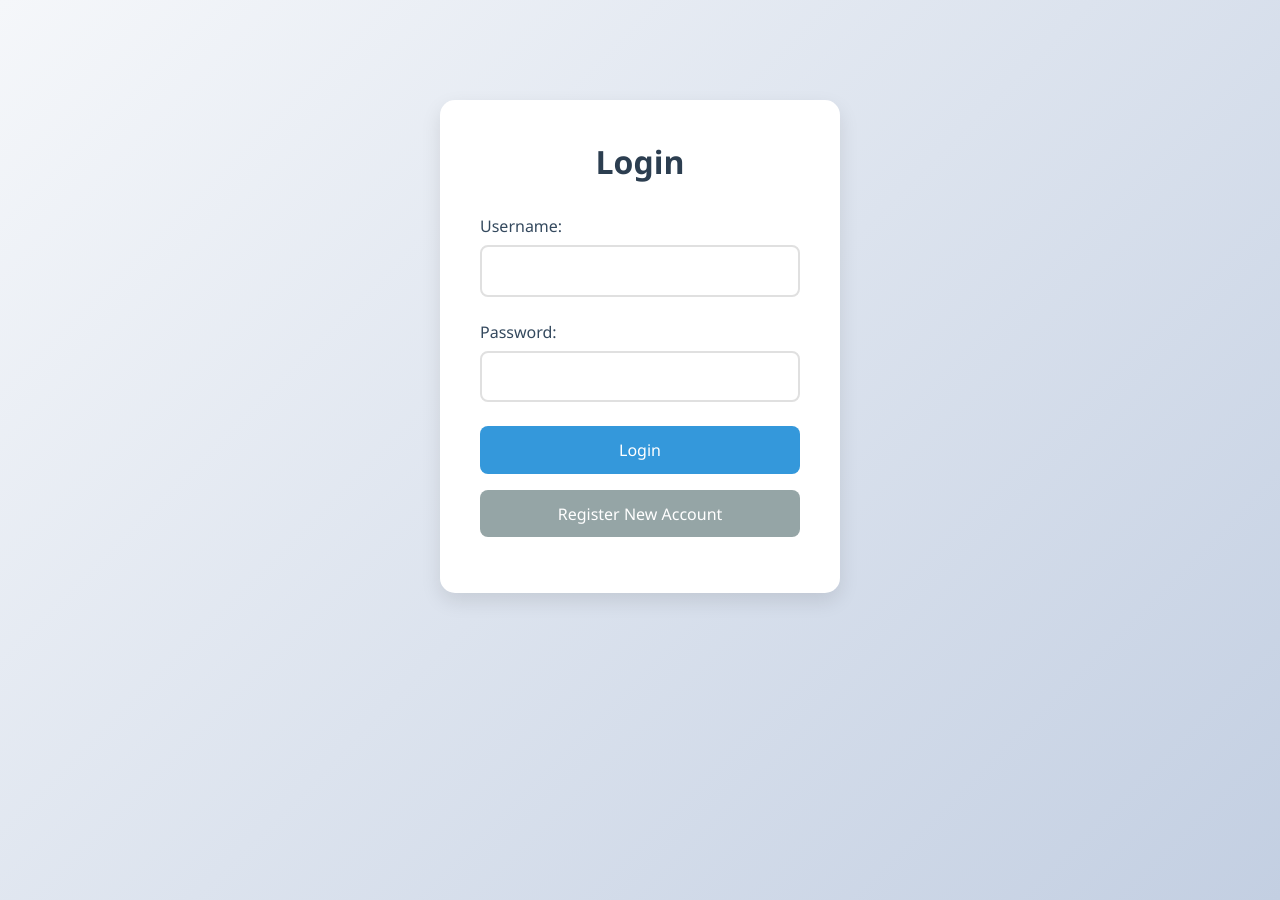
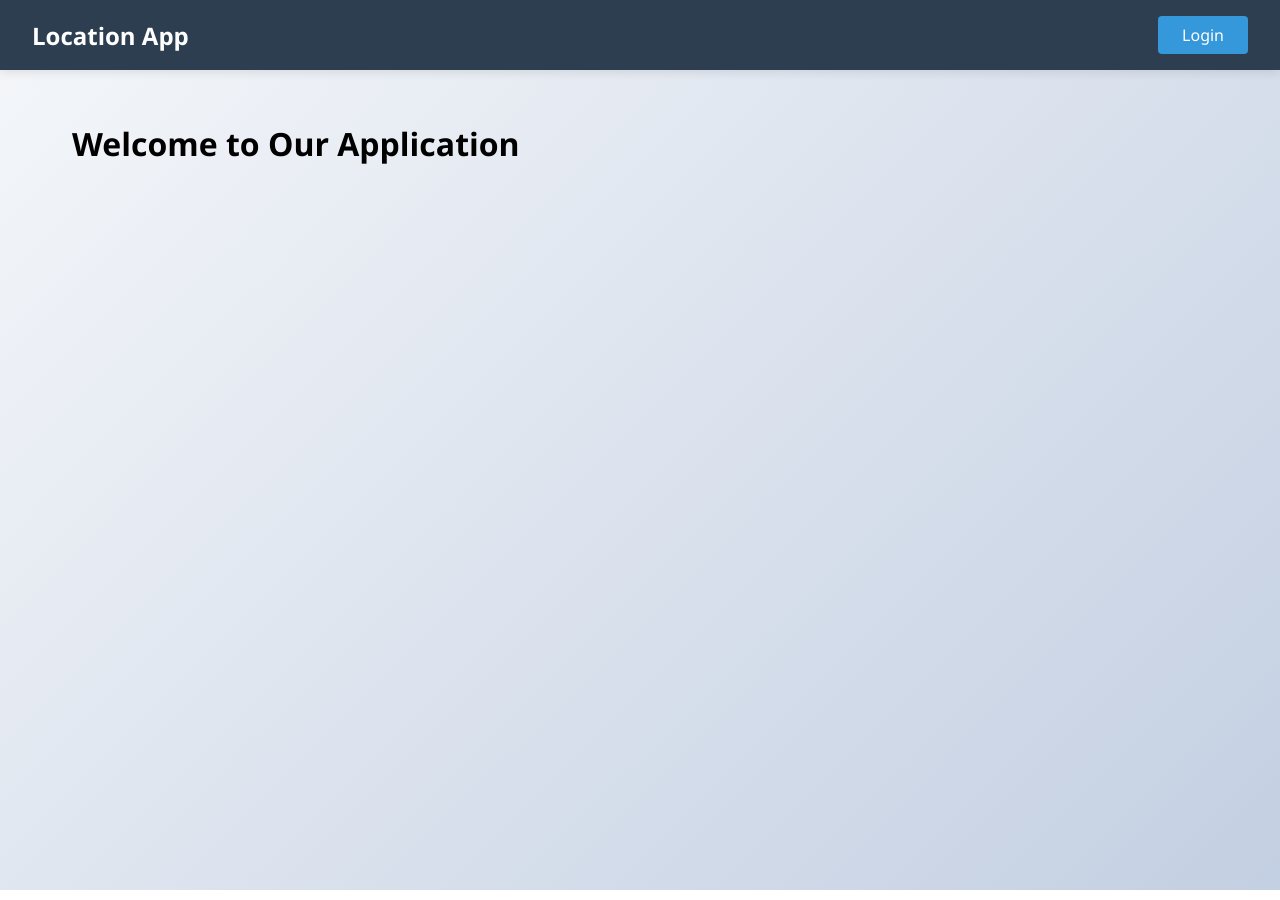
Before and after one commit to Catalpa1maple/CSCI2720-Final-Project, a React (Create React App) app in the folder frontend/: page / in a window 1280 px wide. Built offline with nearby package versions, Linux system fonts and the light colour scheme; the HTML template or start-up script is replaced by a standard one.

Commit message:
PublicHome Page and css design

```diff
--- a/frontend/src/App.js
+++ b/frontend/src/App.js
@@ -2,7 +2,8 @@ import React from 'react';
 import { BrowserRouter, Switch, Route, Link, Redirect } from 'react-router-dom';
 import Login from './components/Login';
 import AdminDashboard from './components/AdminDashboard';
-import UserDashboard from './components/UserDashboard';
+import HomePage from './components/HomePage';
+import PublicHomePage from './components/PublicHomePage';
 import './loginpage.css';
 
 class App extends React.Component {
@@ -10,22 +11,22 @@ class App extends React.Component {
         return (
             <BrowserRouter>
                 <Switch>
-                    <Route exact path="/" component={Login} />
+                    <Route exact path="/" component={PublicHomePage} />
+                    <Route path="/login" component={Login} />
                     <PrivateRoute
                         path="/admin"
                         component={AdminDashboard}
                         adminRequired
                     />
                     <PrivateRoute
-                        path="/dashboard"
-                        component={UserDashboard}
+                        path="/home"
+                        component={HomePage}
                     />
                 </Switch>
             </BrowserRouter>
         );
     }
 }
-
 // Component to handle protected routes and authentication
 class PrivateRoute extends React.Component {
     render() {
@@ -73,6 +74,7 @@ class Navigation extends React.Component {
                 <div className="nav-brand">Location App</div>
                 <div className="nav-links">
                     {/*Demo */}
+                    <Link className="nav-link" to="/home">Home</Link>
                     <Link className="nav-link" to="/locations">Locations</Link>
                     <Link className="nav-link" to="/map">Map</Link>
                     <Link className="nav-link" to="/favorites">Favorites</Link>
--- /dev/null
+++ b/frontend/src/components/PublicHomePage.js
@@ -0,0 +1,21 @@
+import React from 'react';
+import { Link } from 'react-router-dom';
+
+class PublicHomePage extends React.Component {
+    render() {
+        return (
+            <>
+                <nav className="public-navbar">
+                    <div className="public-nav-brand">Location App</div>
+                    <Link to="/login" className="login-nav-button">Login</Link>
+                </nav>
+                <main className="content">
+                    <h1>Welcome to Our Application</h1>
+                    {/* Your public content here */}
+                </main>
+            </>
+        );
+    }
+}
+
+export default PublicHomePage;
--- a/frontend/src/loginpage.css
+++ b/frontend/src/loginpage.css
@@ -314,3 +314,41 @@ body {
         overflow-x: auto;
     }
 }
+
+
+/* Public Homepage Navigation Styles */
+.public-navbar {
+    background: #2c3e50;
+    padding: 0 2rem;
+    height: 70px;
+    position: fixed;
+    top: 0;
+    left: 0;
+    right: 0;
+    display: flex;
+    justify-content: space-between;
+    align-items: center;
+    box-shadow: 0 2px 10px rgba(0, 0, 0, 0.1);
+    z-index: 1000;
+}
+
+.public-nav-brand {
+    color: white;
+    font-size: 1.5rem;
+    font-weight: 600;
+}
+
+.login-nav-button {
+    padding: 0.5rem 1.5rem;
+    background: #3498db;
+    color: white;
+    border: none;
+    border-radius: 4px;
+    text-decoration: none;
+    font-weight: 500;
+    transition: background 0.3s ease;
+}
+
+.login-nav-button:hover {
+    background: #2980b9;
+}
```
